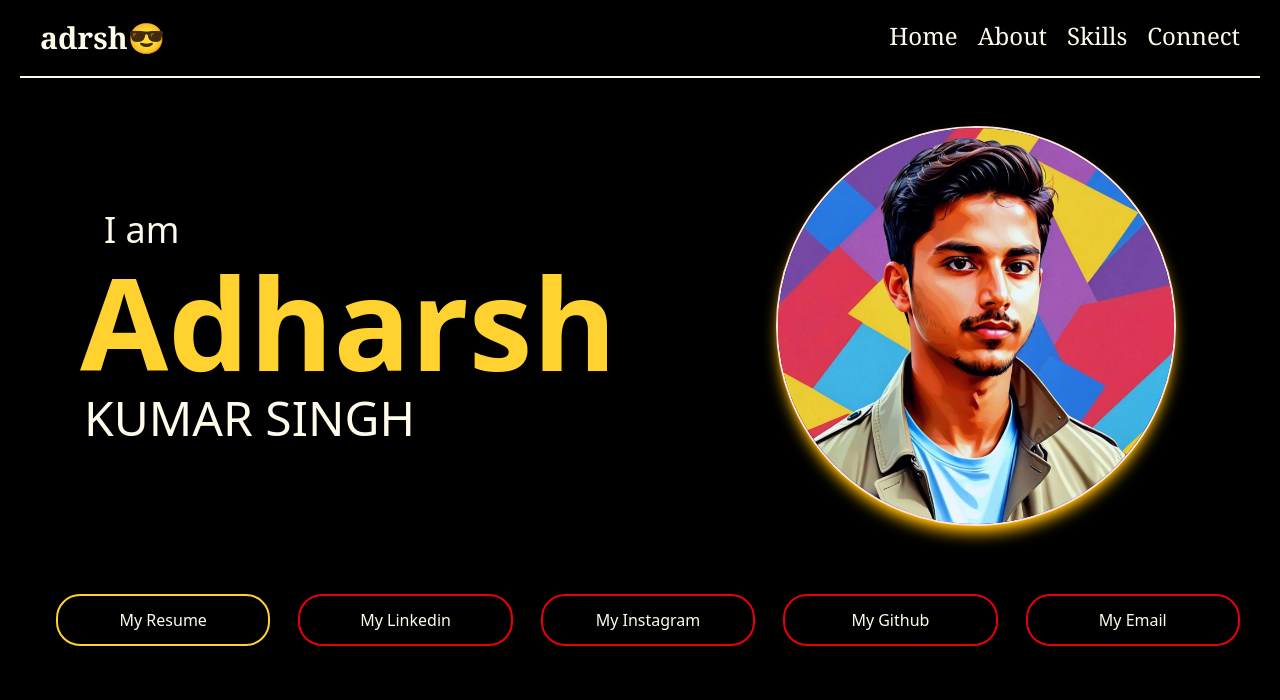
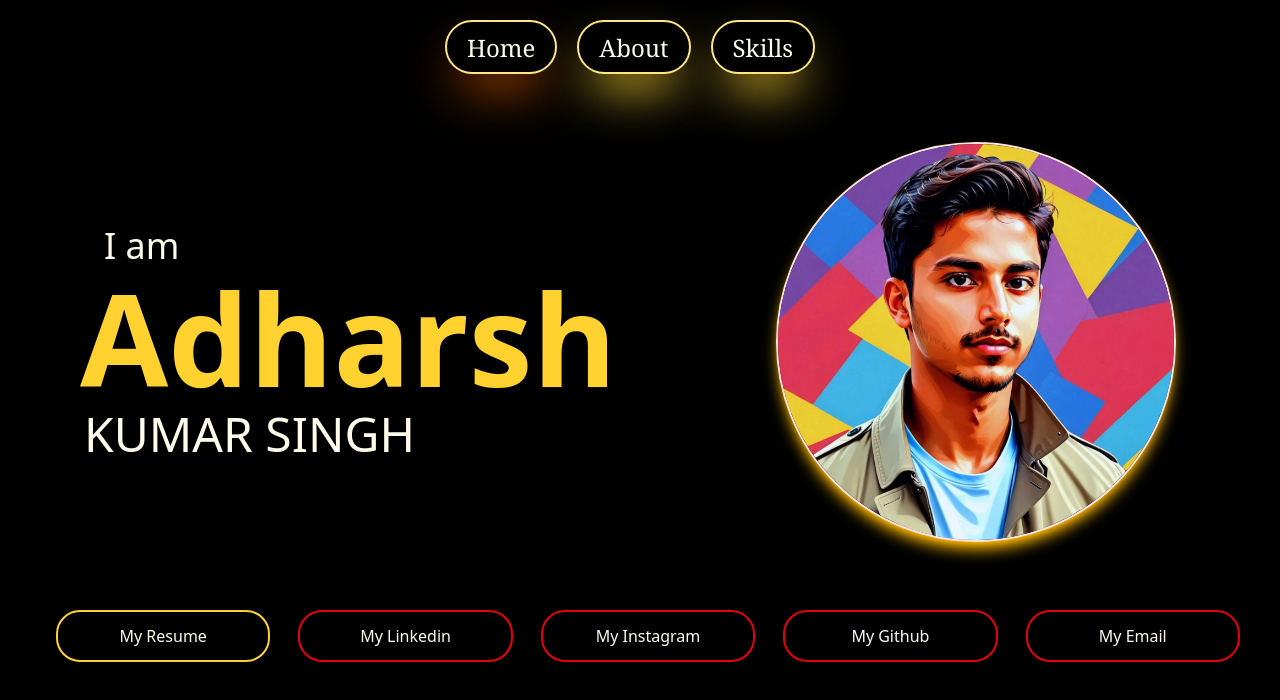
Before and after one commit to adrsshh/adrsshh-portfolio, a React (Vite) app: page / in a window 1280 px wide. Shown: the top 700 px of the page. Built offline with nearby package versions, Linux system fonts and the light colour scheme.

Commit message:
Update navbar.jsx

```diff
--- a/components/navbar.jsx
+++ b/components/navbar.jsx
@@ -2,27 +2,20 @@ import React from "react";
 import Home from "./Home";
 import About from "./About";
 import Skills from "./Skills";
-import Connect from "./Connect";
 import { Link } from "react-router";
 
 const Navbar = () => {
   return (
-    <div className="border-b-2 pb-5 flex justify-between items-center text-amber-50 font-serif m-5">
-      <h1 className="hidden sm:flex ml-5 text-3xl font-extrabold  font-serif hover:animate-pulse cursor-pointer hover:bg-red-600 ...">
-        adrsh😎
-      </h1>
+    <div className=" pb-5 flex justify-center items-center text-amber-50 font-serif m-5">
       <ul className="flex gap-4 sm:gap-5 max-w-fit justify-end font-serif text-lg sm:text-2xl mr-5">
-        <li className=" hover:cursor-pointer hover:border-b-2 hover:border-amber-300 pb-1 transition  ">
+        <li className="font-serif bg-linear-150 rounded-4xl p-2 shadow-2xl shadow-amber-700 border-amber-200 border-2 px-5 py-2.5 pb-2 hover:cursor-pointer hover:transition hover:ring-2 ring-amber-300 ...  ">
           <Link to="/">Home</Link>
         </li>
-        <li className="hover:cursor-pointer hover:border-b-2 hover:border-amber-300 pb-1 transition">
+        <li className="font-serif bg-linear-150 rounded-4xl p-2 shadow-2xl shadow-amber-300 border-amber-200 border-2 px-5 py-2.5 pb-2  hover:cursor-pointer transition hover:ring-2 ring-amber-300 ...  ">
           <Link to="/About" >About</Link>
         </li>
-        <li className="hover:cursor-pointer hover:border-b-2 hover:border-amber-300 pb-1 transition">
+        <li className="font-serif bg-linear-150 rounded-4xl p-2 shadow-2xl shadow-amber-300 border-amber-200 border-2 px-5 py-2.5 pb-2  hover:cursor-pointer transition hover:ring-2 ring-amber-300 hover:bg-amber-200 ...  ">
           <Link to="/Skills">Skills</Link>
-        </li>
-        <li className="hover:cursor-pointer hover:border-b-2 hover:border-amber-300 pb-1 transition">
-          <Link to="/Connect">Connect</Link>
         </li>
       </ul>
     </div>
```
